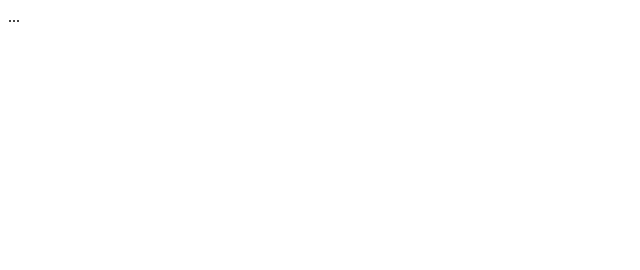
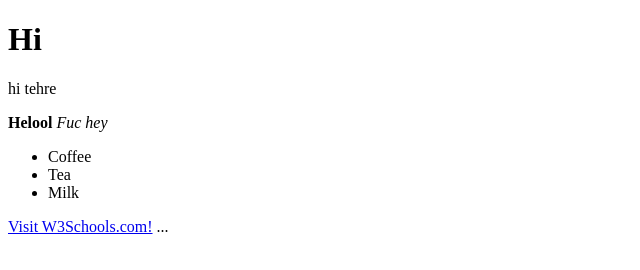
Before and after one commit to lmousom/mousom.github.io, a plain HTML site: page polls.html in a window 1280 px wide. Shown: the whole page, without its empty margins (0-640 px from the left). Drawn offline with Linux system fonts and the light colour scheme.

Commit message:
Update polls.html

```diff
--- a/polls.html
+++ b/polls.html
@@ -1,10 +1,21 @@
 <!DOCTYPE html>
 <html>
 <head>
-  <title>Jane Instructor 4c56ff</title>
+  <title> ... 828b1e ... </title>
   <meta charset="UTF-8">
 </head>
 <body>
+  <h1>Hi</h1>
+  <div><p>hi tehre</p></div>
+  <strong>Helool</strong>
+  <em>Fuc</em>
+  <i>hey</i>
+ <ul>
+  <li>Coffee</li>
+  <li>Tea</li>
+  <li>Milk</li>
+</ul>
+  <a href="https://www.w3schools.com">Visit W3Schools.com!</a>
 ...
 </body>
 </html>
```
